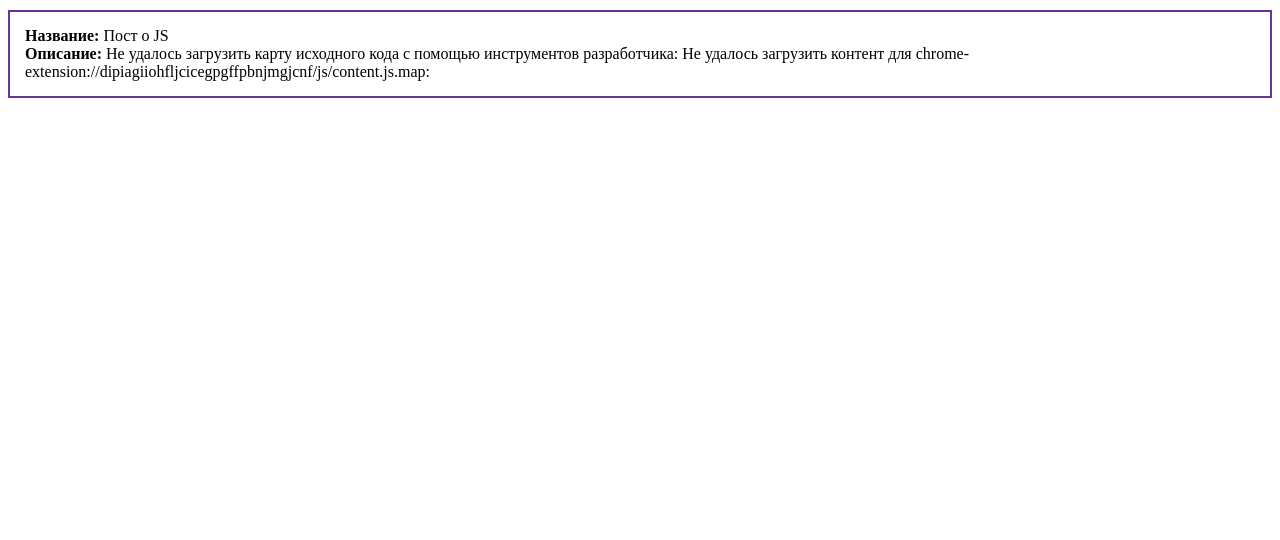
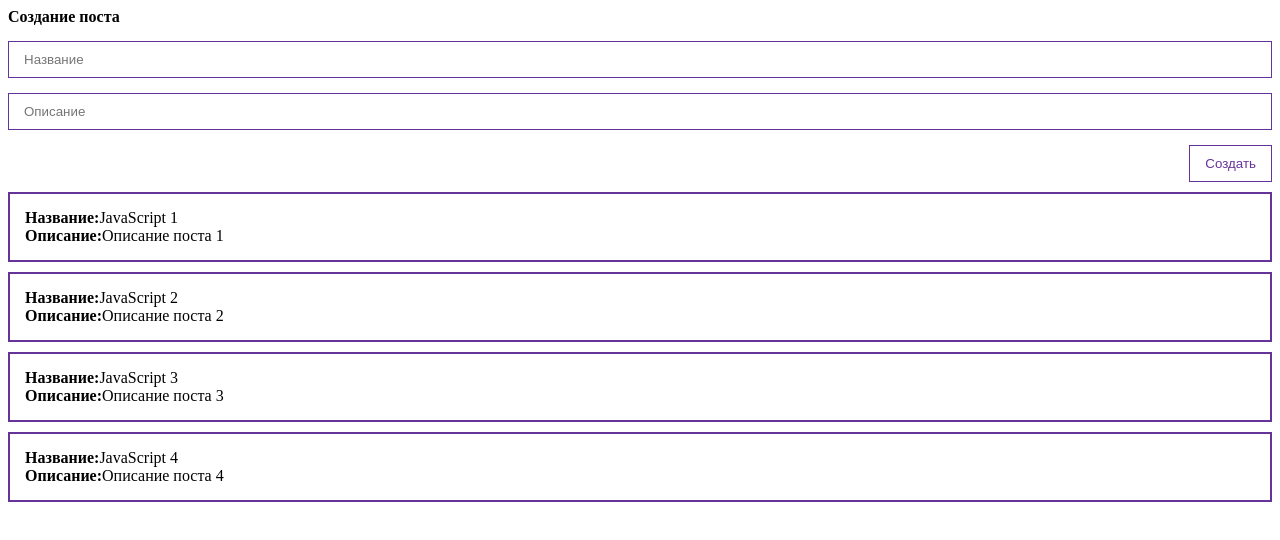
Before and after one commit to AlexandrVoronkov/Vue.js-with-Ulbi-TV, a Vue app: page / in a window 1280 px wide. Shown: the top 540 px of the page. Built offline with nearby package versions, Linux system fonts and the light colour scheme.

Commit message:
двухстороннее связывание input-ов body и title

```diff
--- a/src/App.vue
+++ b/src/App.vue
@@ -1,8 +1,28 @@
 <template>
-<div>
-  <div class="post">
-    <div><strong>Название:</strong> Пост о JS</div>
-    <div><strong>Описание:</strong> Не удалось загрузить карту исходного кода с помощью инструментов разработчика: Не удалось загрузить контент для chrome-extension://dipiagiiohfljcicegpgffpbnjmgjcnf/js/content.js.map: </div>
+<div class="app">
+  <form>
+    <h4>Создание поста</h4>
+    <input
+        v-bind:value="title"
+        @input="title = $event.target.value"
+        class="input"
+        type="text"
+        placeholder="Название">
+    <input
+        v-bind:value="body"
+        @input="body = $event.target.value"
+        class="input"
+        type="text"
+        placeholder="Описание">
+    <button
+        class="btn"
+        @click="createPost">
+        Создать
+    </button>
+  </form>
+  <div class="post" v-for="post in posts" :key="post.id">
+    <div><strong>Название:</strong>{{ post.title}}</div>
+    <div><strong>Описание:</strong>{{ post.body}}</div>
   </div>
 </div>
 </template>
@@ -11,14 +31,20 @@
 export default {
  data(){
    return{
-     likes: 0,
+     posts : [
+       {id: 1, title: 'JavaScript 1', body: 'Описание поста 1'},
+       {id: 2, title: 'JavaScript 2', body: 'Описание поста 2'},
+       {id: 3, title: 'JavaScript 3', body: 'Описание поста 3'},
+       {id: 4, title: 'JavaScript 4', body: 'Описание поста 4'},
+     ],
+     title: '',
+     body: ''
    }
  },
   methods: {
-   addLike(){
-     this.likes += 1;
-   }
-  }
+  createPost(){
+  },
+ }
 }
 </script>
 
@@ -29,10 +55,27 @@ export default {
   box-sizing: border-box;
 }
 
+.input {
+  width: 100%;
+  border: 1px solid rebeccapurple;
+  padding:  10px 15px;
+  margin-top: 15px;
+}
+form {
+  display: flex;
+  flex-direction: column;
+}
 .post {
   padding: 15px;
   border: 2px solid rebeccapurple;
   margin-top: 10px;
 }
-
+.btn {
+  margin-top: 15px;
+  align-self: flex-end;
+  padding: 10px 15px;
+  background: none;
+  color: rebeccapurple;
+  border: 1px solid rebeccapurple;
+}
 </style>
```
